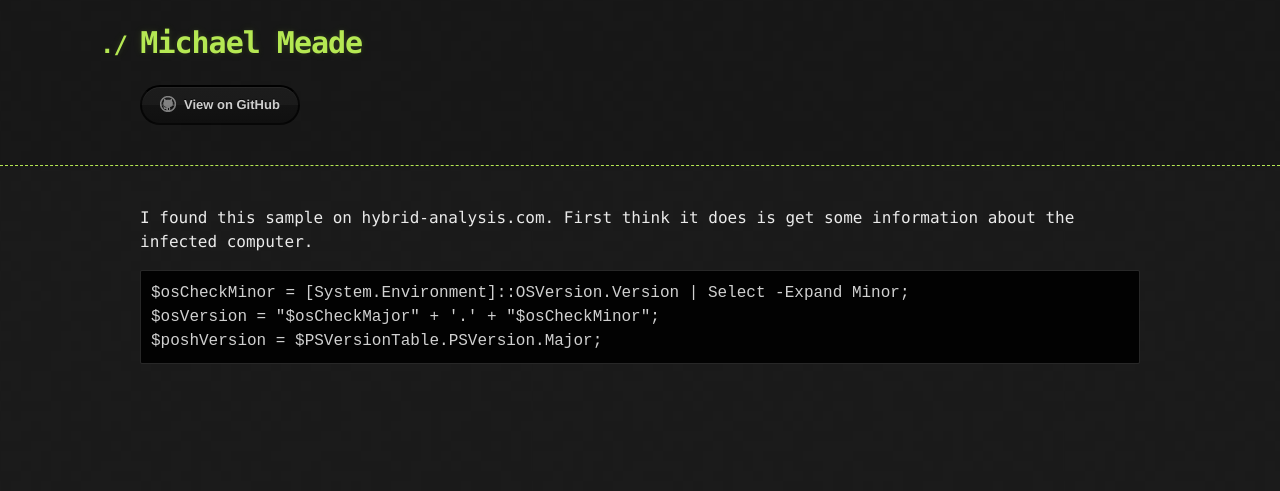
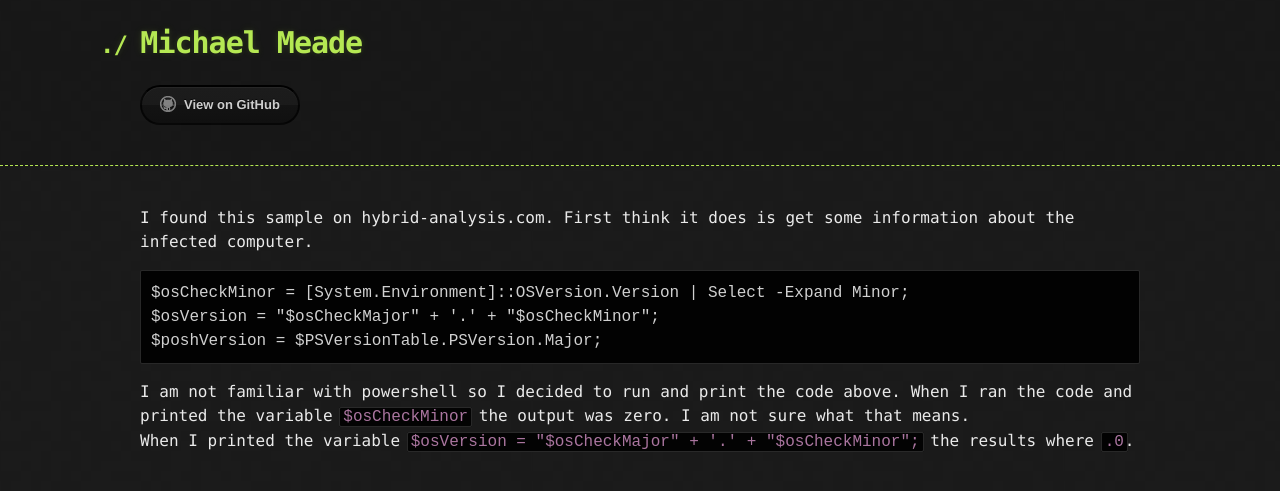
Before and after one commit to Michael-Meade/MinerFind, a Jekyll site: the page built from powerShellXmrig.md, in a window 1280 px wide. Shown: the top 491 px of the page. Built offline with Jekyll 4.4.1, drawn with Linux system fonts in a browser that asks for light colours; our own code applies the rules of GitHub Pages for plain Markdown files; the repository's description, which GitHub fills in, is left out.

Commit message:
Update powerShellXmrig.md

````diff
--- a/powerShellXmrig.md
+++ b/powerShellXmrig.md
@@ -4,4 +4,5 @@ $osCheckMinor = [System.Environment]::OSVersion.Version | Select -Expand Minor;
 $osVersion = "$osCheckMajor" + '.' + "$osCheckMinor";
 $poshVersion = $PSVersionTable.PSVersion.Major;
 ```
-<br>
+I am not familiar with powershell so I decided to run and print the code above. When I ran the code and printed the variable ```$osCheckMinor``` the output was zero. I am not sure what that means. <br>
+When I printed the variable  ```$osVersion = "$osCheckMajor" + '.' + "$osCheckMinor";``` the results where ```.0```.<br>
````
